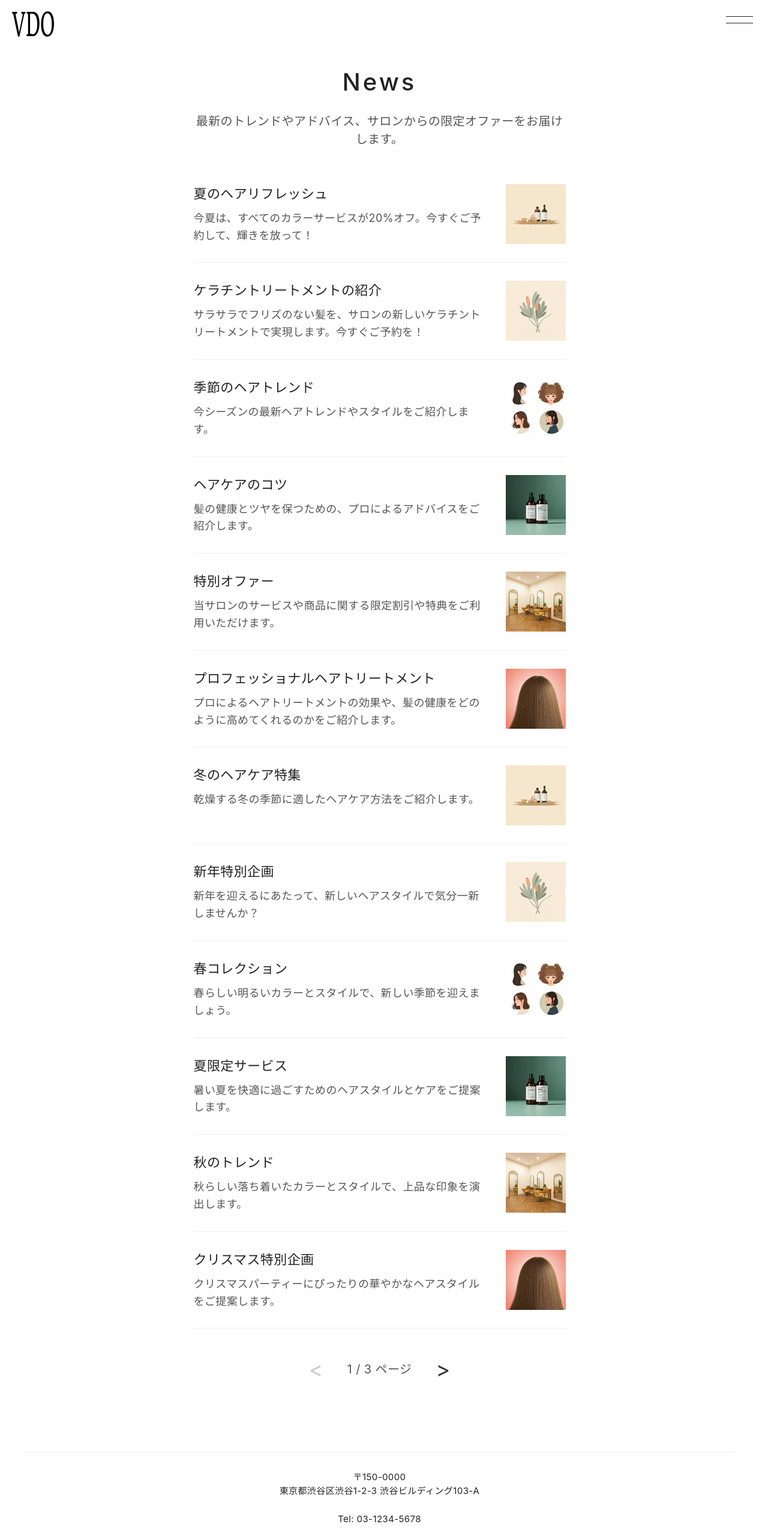
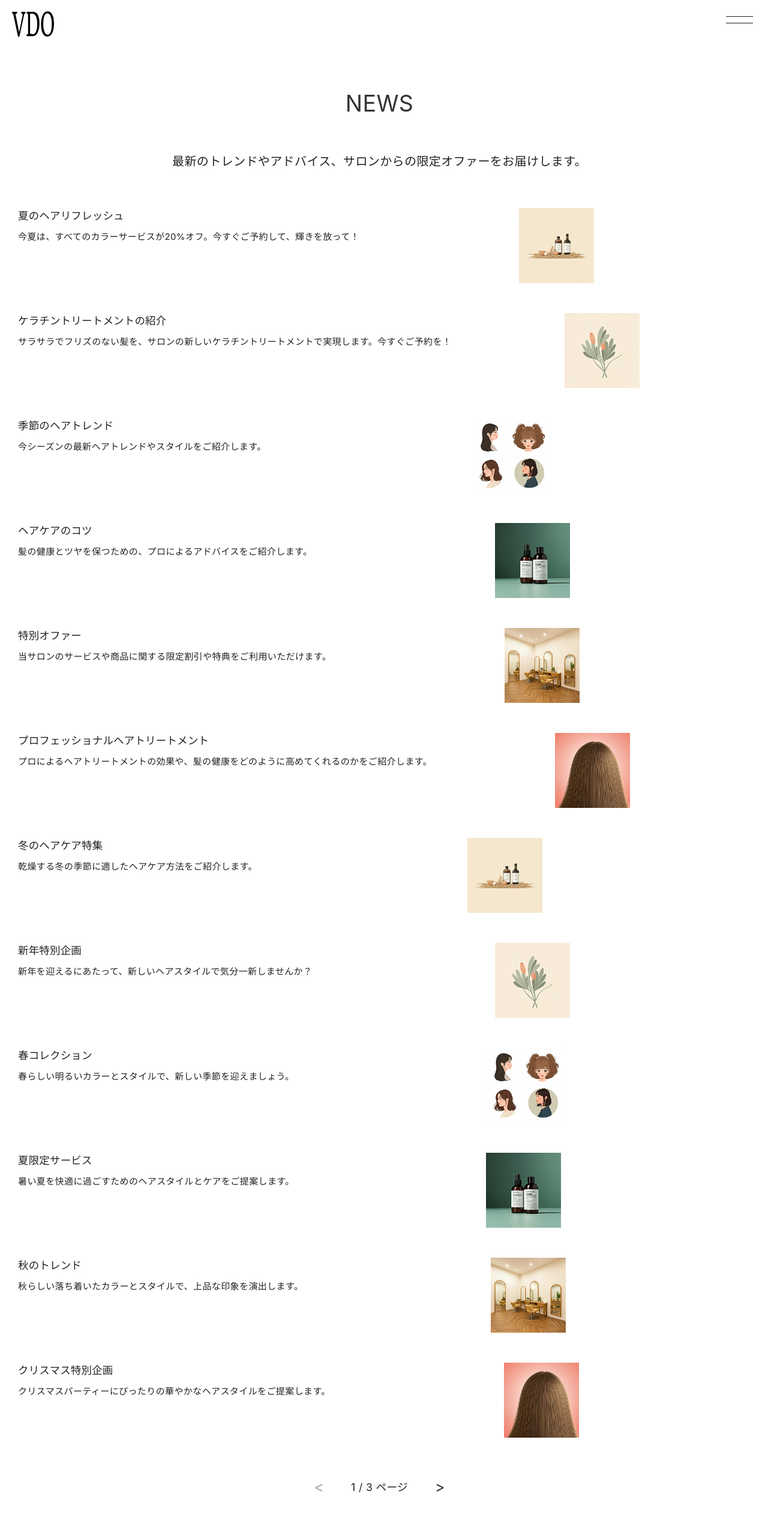
Before and after one commit to koma104/hairsalon-vdo, a Next.js app: page /news in a window 1280 px wide. Shown: the top 2566 px of the page at 60% size. Built offline with nearby package versions, Linux system fonts and the light colour scheme; a web font is replaced by a local one.

Commit message:
feat: ニュース一覧ページのスタイリングを全面改善

```diff
--- a/src/app/news/news.module.css
+++ b/src/app/news/news.module.css
@@ -1,111 +1,97 @@
 .container {
-  padding: 80px 1.5rem 4rem; /* Add padding top for fixed header and bottom for button */
-  max-width: 680px;
-  margin: 0 auto;
+  padding-block: var(--spacing-3xl) var(--spacing-3xl);
+  padding-inline: var(--spacing-lg);
 }
 
-.pageTitle {
-  font-size: 2rem;
-  font-weight: 500;
+.section-title {
+  margin-block-end: var(--spacing-lg);
+  padding-block: var(--spacing-xl) var(--spacing-sm);
+  padding-inline: var(--spacing-sm);
+  font-size: var(--font-3xl);
+  font-weight: var(--font-weight-regular);
+  color: var(--color-gray-60);
   text-align: center;
-  margin-bottom: 1rem;
-  letter-spacing: 0.1em;
+  letter-spacing: 0.01em;
+  text-transform: uppercase;
 }
 
-.pageDescription {
-  font-size: 1rem;
-  color: #555;
+.page-description {
+  margin-block-end: var(--spacing-xl);
+  font-size: var(--font-base);
+  font-weight: var(--font-weight-regular);
   text-align: center;
-  margin-bottom: 3rem;
+  line-height: 1.8;
 }
 
-.newsList {
-  display: flex;
-  flex-direction: column;
-  gap: 1.5rem;
+.news-list {
+  display: grid;
+  grid-auto-flow: row;
+  gap: var(--spacing-xs);
+  margin-block-end: var(--spacing-xl);
 }
 
-.newsItem {
-  display: flex;
-  gap: 1.5rem;
-  align-items: flex-start;
-  padding-bottom: 1.5rem;
-  border-bottom: 1px solid #eee;
+.news-item {
+  display: grid;
+  grid-auto-flow: column;
+  gap: var(--spacing-sm);
+  padding-block: var(--spacing-sm);
   text-decoration: none;
   color: inherit;
-}
-
-.newsText {
-  flex: 1;
-}
-
-.newsTitle {
-  font-size: 1.1rem;
-  font-weight: 500;
-  margin-bottom: 0.5rem;
-}
-
-.newsExcerpt {
-  font-size: 0.9rem;
-  color: #555;
-  line-height: 1.6;
-}
-
-.newsImageWrapper {
-  flex-shrink: 0;
-}
-
-.newsImage {
-  width: 100px;
-  height: 100px;
-  object-fit: cover;
-}
-
-.moreButtonWrapper {
-  text-align: center;
-  margin-top: 40px;
-}
-
-.moreButton {
-  background-color: #333;
-  color: #fff;
-  border: none;
-  padding: 12px 40px;
-  cursor: pointer;
-  font-size: 1rem;
-  transition: background-color 0.3s, color 0.2s;
+  transition: color 0.2s ease;
 
   &:focus-visible {
-    background-color: var(--color-hover);
-    color: #fff;
+    color: var(--color-hover);
   }
 
   @media (any-hover: hover) {
     &:hover {
-      background-color: var(--color-hover);
-      color: #fff;
+      color: var(--color-hover);
     }
   }
 }
 
-.pagination {
-  display: flex;
-  justify-content: center;
-  align-items: center;
-  margin-top: 50px;
-  gap: 30px;
-  font-size: 1rem;
-  color: #555;
+.news-image {
+  width: 6.25rem;
+  height: 6.25rem;
+  object-fit: cover;
 }
 
-.pageButton {
+.news-text {
+  display: grid;
+  grid-auto-flow: row;
+  gap: var(--spacing-xs);
+  align-content: start;
+}
+
+.news-subtitle {
+  font-size: var(--font-sm);
+  font-weight: var(--font-weight-regular);
+  letter-spacing: 0.01em;
+}
+
+.news-excerpt {
+  font-size: var(--font-xs);
+}
+
+.pagination {
+  display: grid;
+  grid-auto-flow: column;
+  place-items: center;
+  justify-content: center;
+  gap: var(--spacing-md);
+  font-size: var(--font-sm);
+  line-height: 1;
+}
+
+.page-button {
   background: none;
   border: none;
   cursor: pointer;
   color: #333;
-  font-size: 1.8rem;
+  font-size: var(--font-xl);
   font-weight: normal;
-  padding: 0 10px;
+  padding-block: var(--spacing-xs);
+  padding-inline: var(--spacing-sm);
   line-height: 1;
   transition: color 0.3s;
 
@@ -118,9 +104,9 @@
       color: var(--color-hover);
     }
   }
+
+  &:disabled {
+    color: var(--color-gray-25);
+    cursor: not-allowed;
+  }
 }
-
-.pageButton:disabled {
-  color: #ccc;
-  cursor: not-allowed;
-}
--- a/src/app/news/page.tsx
+++ b/src/app/news/page.tsx
@@ -30,25 +30,25 @@ const NewsListPage = () => {
 
   return (
     <div className={styles.container}>
-      <h1 className={styles.pageTitle}>News</h1>
-      <p className={styles.pageDescription}>
+      <h1 className={styles['section-title']}>news</h1>
+      <p className={styles['page-description']}>
         最新のトレンドやアドバイス、サロンからの限定オファーをお届けします。
       </p>
 
-      <div className={styles.newsList}>
+      <div className={styles['news-list']}>
         {displayedItems.map((item) => (
-          <Link href={`/news/${item.id}`} key={item.id} className={styles.newsItem}>
-            <div className={styles.newsText}>
-              <h2 className={styles.newsTitle}>{item.title}</h2>
-              <p className={styles.newsExcerpt}>{item.excerpt}</p>
+          <Link href={`/news/${item.id}`} key={item.id} className={styles['news-item']}>
+            <div className={styles['news-text']}>
+              <h2 className={styles['news-subtitle']}>{item.title}</h2>
+              <p className={styles['news-excerpt']}>{item.excerpt}</p>
             </div>
-            <div className={styles.newsImageWrapper}>
+            <div>
               <Image
                 src={item.imageUrl}
                 alt={item.title}
                 width={100}
                 height={100}
-                className={styles.newsImage}
+                className={styles['news-image']}
               />
             </div>
           </Link>
@@ -60,7 +60,7 @@ const NewsListPage = () => {
           <button
             onClick={handlePrevPage}
             disabled={currentPage === 1}
-            className={styles.pageButton}
+            className={styles['page-button']}
           >
             &lt;
           </button>
@@ -70,7 +70,7 @@ const NewsListPage = () => {
           <button
             onClick={handleNextPage}
             disabled={currentPage === totalPages}
-            className={styles.pageButton}
+            className={styles['page-button']}
           >
             &gt;
           </button>
--- a/src/app/page.module.css
+++ b/src/app/page.module.css
@@ -116,6 +116,7 @@
   display: grid;
   grid-auto-flow: row;
   gap: var(--spacing-xs);
+  align-content: start;
 }
 
 .news-subtitle {
@@ -137,9 +138,10 @@
   border: none;
   border-bottom: 1px solid var(--color-black);
   cursor: pointer;
-  padding-block: var(--spacing-xs) var(--spacing-xxs);
+  padding-block: var(--spacing-xs);
   padding-inline: var(--spacing-xxs);
   font-size: var(--font-base);
+  line-height: 1;
   color: var(--color-black);
   text-transform: capitalize;
   transition: color 0.2s ease, border-bottom-color 0.2s ease;
```
